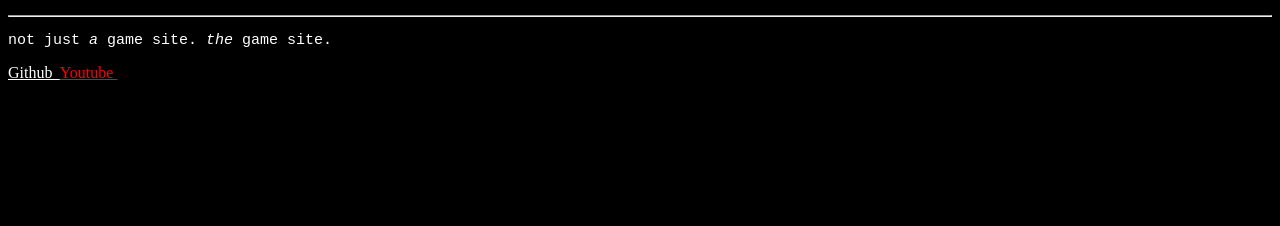
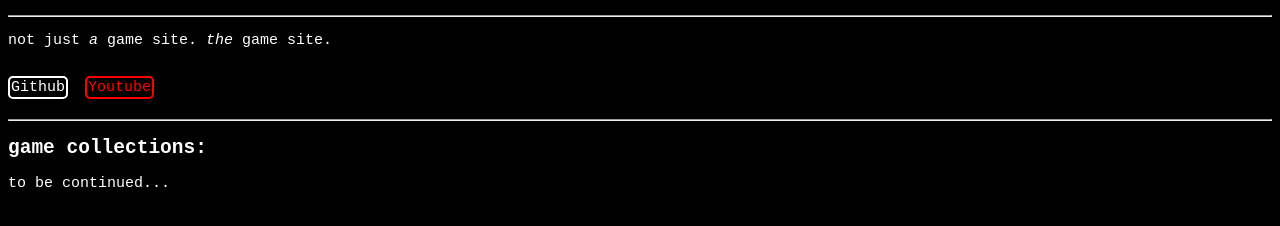
Before and after one commit to soupScript/Ro-o-mHub, a plain HTML site: page index.html in a window 1280 px wide. Shown: the part 50-276 px from the top of the page. Drawn offline with Linux system fonts and the light colour scheme.

Commit message:
added styles and beautified links

```diff
--- a/index.html
+++ b/index.html
@@ -5,11 +5,35 @@
 <title>Ro(o)mhub</title>
 </head>
 
+<style>
+	p {
+		font-size: 15px;
+		color: white;
+		font-family: monospace
+	}
+
+	a {
+		font-size: 15px;
+		font-family: monospace;
+		text-decoration: none;
+		padding: 1px 1px;
+		border-radius: 5px;
+		display: inline-block;
+		border: 2px solid
+
+	}
+</style>
+
 <body style="background-color:black">
 	<h1 style="color:white;font-family:monospace">welcome to <strong>roomhub</strong></h1>
 	<hr style="color:white">
-	<p style="font-size:15px;color:white;font-family:monospace">not just <i>a</i> game site. <i>the</i> game site.</p>
-	<a style="color:white" href="https://github.com/soupscript/soupscript.github.io">Github&nbsp </a><a style="color:red" href="https://youtube.com/@soupscript">Youtube&nbsp</a>
+	<p style=>not just <i>a</i> game site. <i>the</i> game site.</p>
+	<a style="color:white" href="https://github.com/soupscript/soupscript.github.io">Github</a>
+	<p style="display:inline-block;">&nbsp;</p>
+	<a style="color:red;font-family:monospace" href="https://youtube.com/@soupscript">Youtube</a>
+	<hr>
+	<h2 style="color:white;font-family:monospace">game collections:</h2>
+	<p>to be continued...</p>
 
 
 </body>
```
